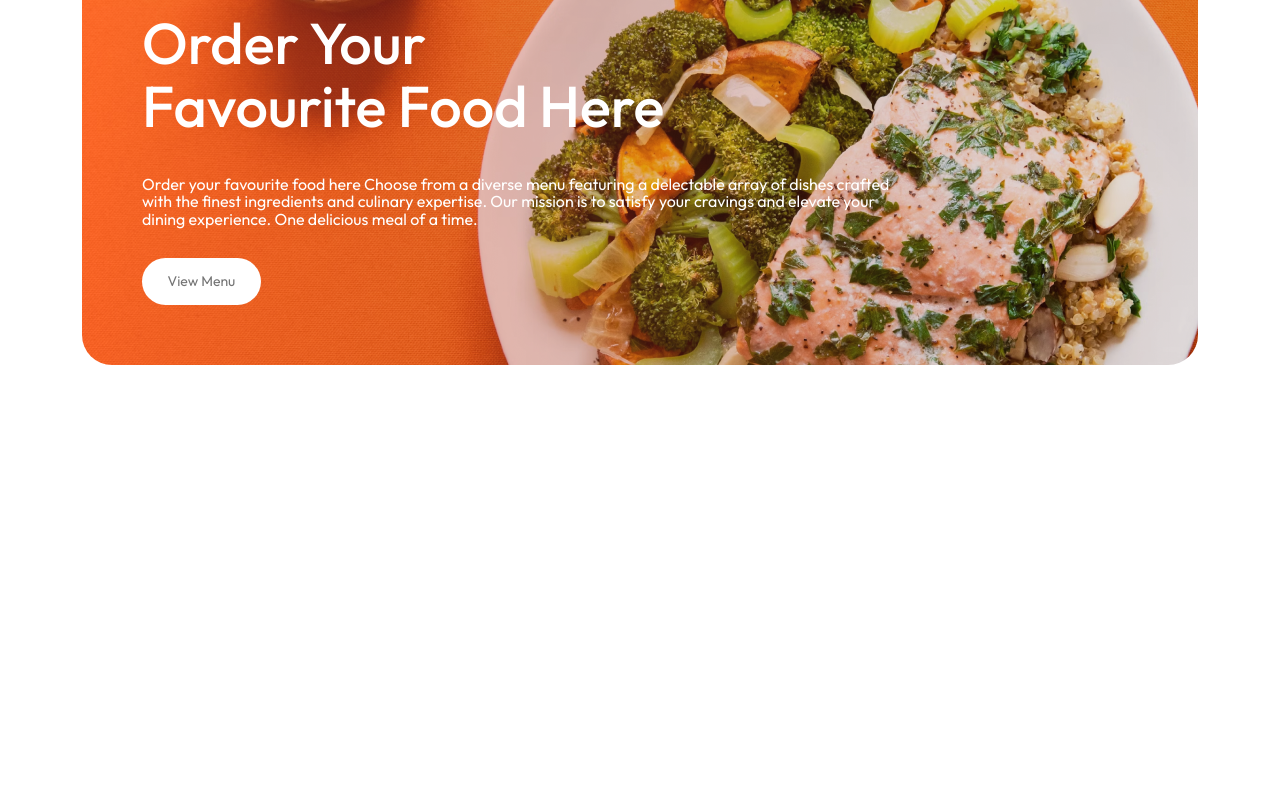
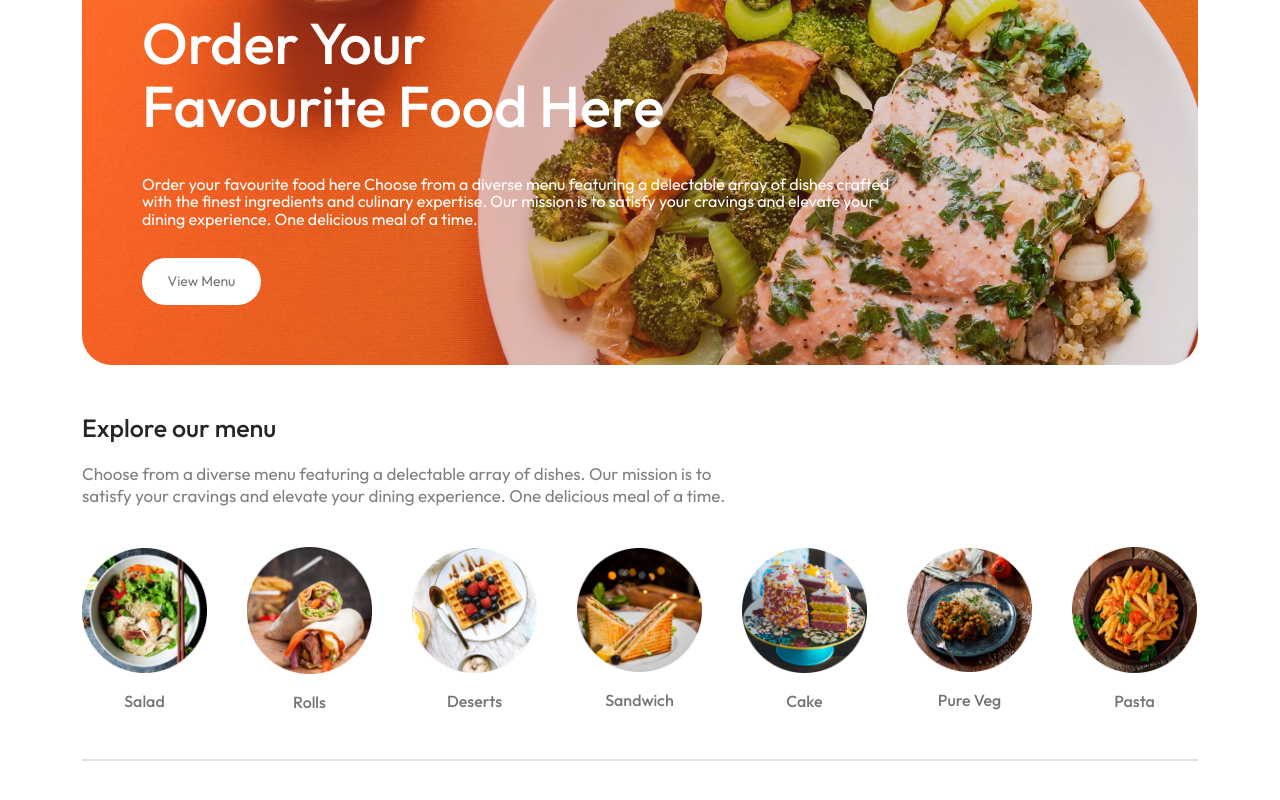
Before and after one commit to Nurul-Imran/Tomato-ecommerce-frontend, a React (Vite) app: page / in a window 1280 px wide. Shown: the part 298-1098 px from the top of the page. Before the commit the page ends 800 px from the top, so only its background shows below. Built offline with nearby package versions, Linux system fonts and the light colour scheme.

Commit message:
Add Explore Menu Section

```diff
--- /dev/null
+++ b/src/components/ExploreMenu/ExploreMenu.css
@@ -0,0 +1,48 @@
+#explore_menu{
+    margin: 50px 0;
+}
+.explore_menu_heading h2{
+    color: rgb(38, 38, 38);
+    font-weight: 500;
+    font-size: max(1.8vw, 25px);
+}
+.explore_menu_heading p{
+    max-width: 60%;
+    font-size: 17px;
+    color: gray;
+    margin-top: 20px;
+    line-height: 130%;
+}
+.explore_menu_list{
+    display: flex;
+    align-items: center;
+    justify-content: space-between;
+    gap: 40px;
+    margin-top: 40px;
+    overflow-x: auto;
+    padding-bottom: 40px;
+    border-bottom: 2px solid #e2e2e2;
+}
+.explore_menu_list::-webkit-scrollbar{
+    display: none;
+}
+.explore_menu_item{
+    text-align: center;
+    display: flex;
+    flex-direction: column;
+    gap: 20px;
+    cursor: pointer;
+}
+.menu_item_img{
+    width: 125px;
+    border-radius: 50%;
+    overflow: none;
+}
+.menu_item_img.active{
+    border: 4px solid tomato;
+    padding: 2px;
+}
+.explore_menu_item h5{
+    color: rgb(116, 116, 116);
+    font-size: 16px;
+}
--- /dev/null
+++ b/src/components/ExploreMenu/ExploreMenu.jsx
@@ -0,0 +1,35 @@
+import React from 'react';
+
+import './ExploreMenu.css';
+import { menu_list } from '../../assets/assets'
+
+const ExploreMenu = ({category, setCategory}) => {
+    return (
+        <section id='explore_menu'>
+            <div className="container">
+                <div className="explore_menu_wrapper">
+                    <div className="explore_menu_heading">
+                        <h2>Explore our menu</h2>
+                        <p>Choose from a diverse menu featuring a delectable array of dishes. Our mission is to satisfy your cravings and elevate your dining experience. One delicious meal of a time.</p>
+                    </div>
+                    <div className="explore_menu_list">
+                        {
+                            (menu_list.length > 0) && (
+                                menu_list.map((item, index) => {
+                                    return <div key={index} onClick={() => category === item.menu_name ? setCategory("all"): setCategory(item.menu_name)} className="explore_menu_item">
+                                        <div className={`menu_item_img ${category === item.menu_name && "active"}`}>
+                                            <img src={item.menu_image} alt="Menu Item Image" />
+                                        </div>
+                                        <h5>{item.menu_name}</h5>
+                                    </div>
+                                })
+                            )
+                        }
+                    </div>
+                </div>
+            </div>
+        </section>
+    )
+}
+
+export default ExploreMenu
--- a/src/pages/Home/Home.jsx
+++ b/src/pages/Home/Home.jsx
@@ -1,11 +1,14 @@
-import React from 'react';
+import React, { useState } from 'react';
 import './Home.css';
 import Banner from '../../components/Banner/Banner';
+import ExploreMenu from '../../components/ExploreMenu/ExploreMenu';
 
 const Home = () => {
+    const [category, setCategory] = useState("all");
     return (
         <>
             <Banner />
+            <ExploreMenu category={category} setCategory={setCategory} />
         </>
     )
 }
```
